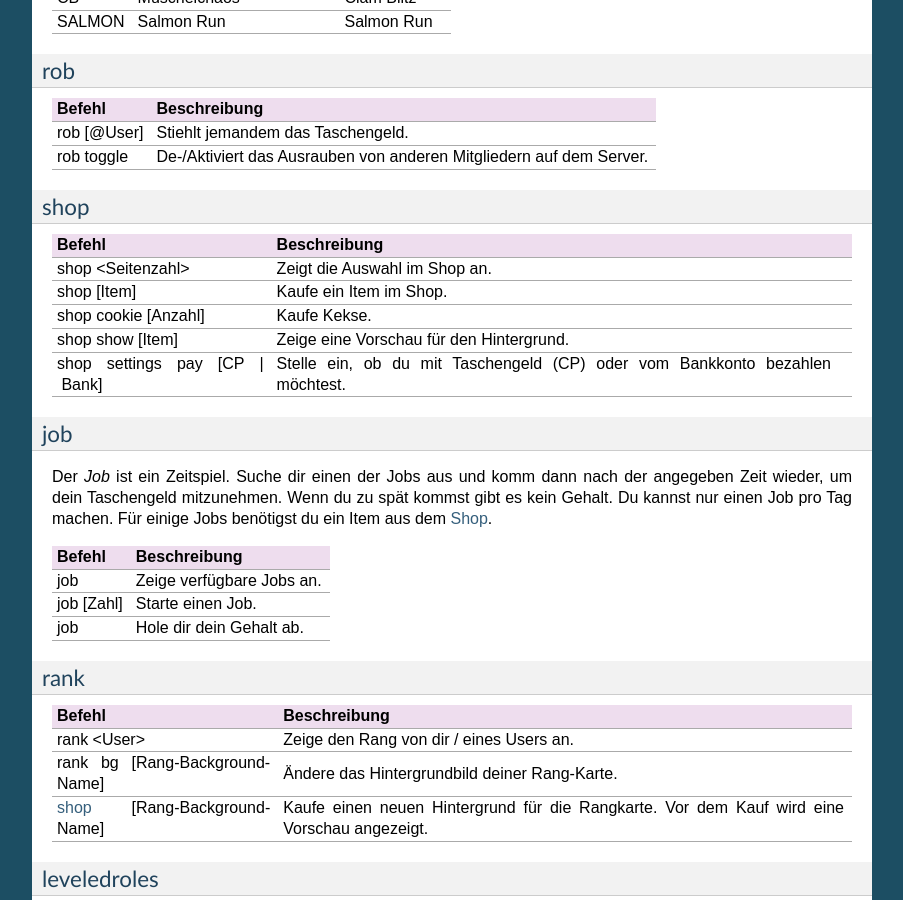
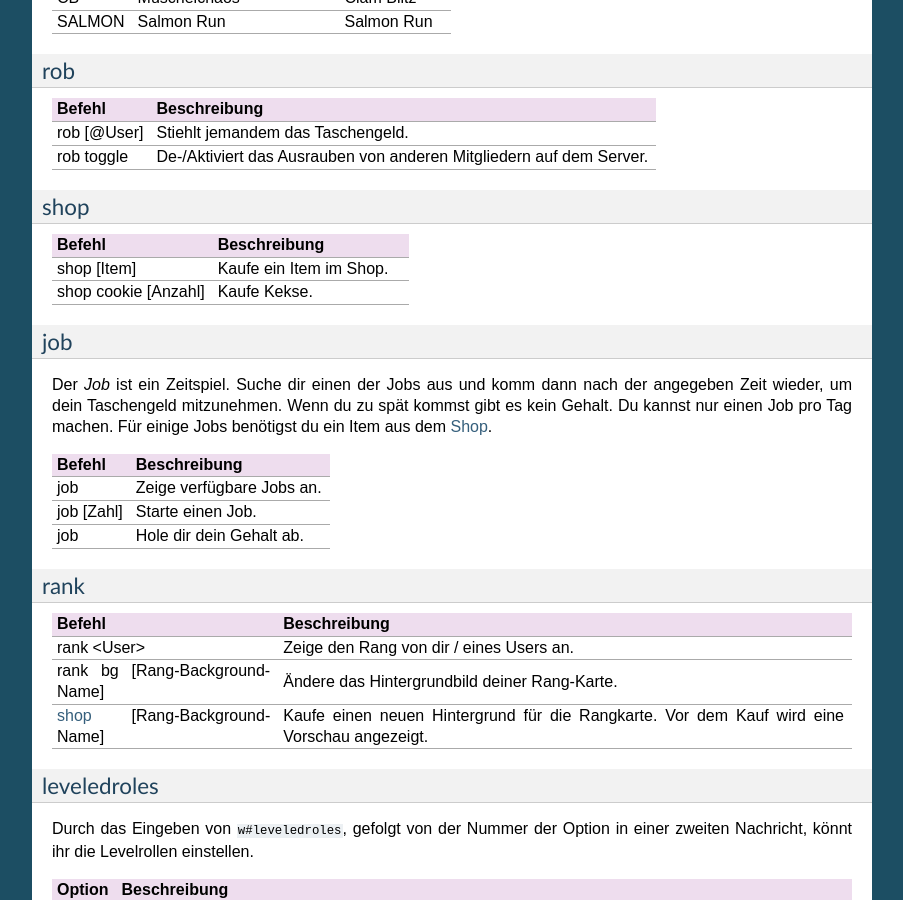
Before and after one commit to niborus/weemo-doc, a Sphinx documentation site: the page built from docs/befehle.rst, in a window 1280 px wide and 900 px high, scrolled down 7998 px. Shown: the whole window, without its empty margins (198-1101 px from the left). Built offline with Sphinx 7.4.7, drawn with Linux system fonts in a browser that asks for light colours.

Commit message:
Update befehle.rst

```diff
--- a/docs/befehle.rst
+++ b/docs/befehle.rst
@@ -443,11 +443,8 @@ shop
     :align: left
     :header: "Befehl", "Beschreibung"
 
-    "shop <Seitenzahl>", "Zeigt die Auswahl im Shop an.",
     "shop [Item]", "Kaufe ein Item im Shop.",
     "shop cookie [Anzahl]", "Kaufe Kekse."
-    "shop show [Item]", "Zeige eine Vorschau für den Hintergrund."
-    "shop settings pay [CP |nbsp| | |nbsp| Bank]", "Stelle ein, ob du mit Taschengeld (CP) oder vom Bankkonto bezahlen möchtest."
 
 job
 ^^^
```
